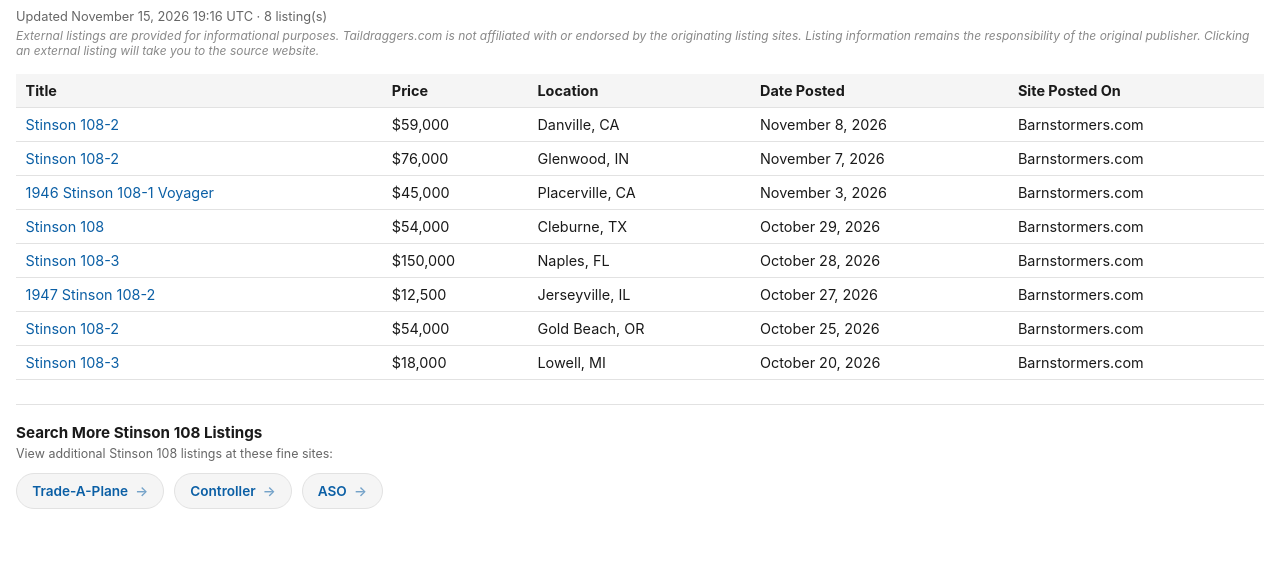
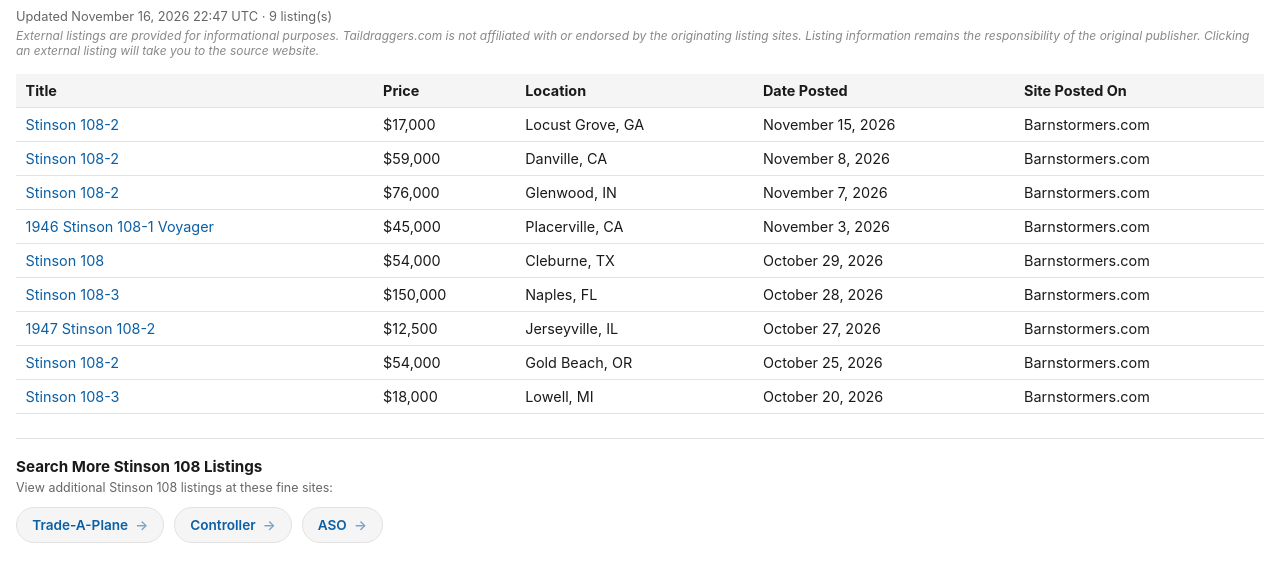
Before and after one commit to taildraggers/stinson-108-for-sale, a plain HTML site: page docs/index.html in a window 1280 px wide. Shown: the part 43-624 px from the top of the page. Drawn offline with Linux system fonts and the light colour scheme.

Commit message:
Update Stinson 108 listings (2026-11-16)

```diff
--- a/docs/index.html
+++ b/docs/index.html
@@ -76,13 +76,14 @@
 </head>
 <body>
   <h1>Other Stinson 108 Ads on the Web</h1>
-  <div class="updated">Updated November 15, 2026 19:16 UTC &middot; 8 listing(s)</div>
+  <div class="updated">Updated November 16, 2026 22:47 UTC &middot; 9 listing(s)</div>
   <div class="disclaimer">External listings are provided for informational purposes. Taildraggers.com is not affiliated with or endorsed by the originating listing sites. Listing information remains the responsibility of the original publisher. Clicking an external listing will take you to the source website.</div>
   <table>
     <thead>
       <tr><th>Title</th><th>Price</th><th>Location</th><th>Date Posted</th><th>Site Posted On</th></tr>
     </thead>
     <tbody>
+        <tr><td><a href="https://www.barnstormers.com/classified-2025784-Stinson-108-2-Lycoming.html" target="_blank" rel="noopener noreferrer">Stinson 108-2</a></td><td>$17,000</td><td>Locust Grove, GA</td><td>November 15, 2026</td><td>Barnstormers.com</td></tr>
         <tr><td><a href="https://www.barnstormers.com/classified-2082681-Stinson-108-2.html" target="_blank" rel="noopener noreferrer">Stinson 108-2</a></td><td>$59,000</td><td>Danville, CA</td><td>November 8, 2026</td><td>Barnstormers.com</td></tr>
         <tr><td><a href="https://www.barnstormers.com/classified-2082485-O360-Lycoming-Stinson-108-2.html" target="_blank" rel="noopener noreferrer">Stinson 108-2</a></td><td>$76,000</td><td>Glenwood, IN</td><td>November 7, 2026</td><td>Barnstormers.com</td></tr>
         <tr><td><a href="https://www.barnstormers.com/classified-2076787-1946-Stinson-108-1-Voyager.html" target="_blank" rel="noopener noreferrer">1946 Stinson 108-1 Voyager</a></td><td>$45,000</td><td>Placerville, CA</td><td>November 3, 2026</td><td>Barnstormers.com</td></tr>
```
